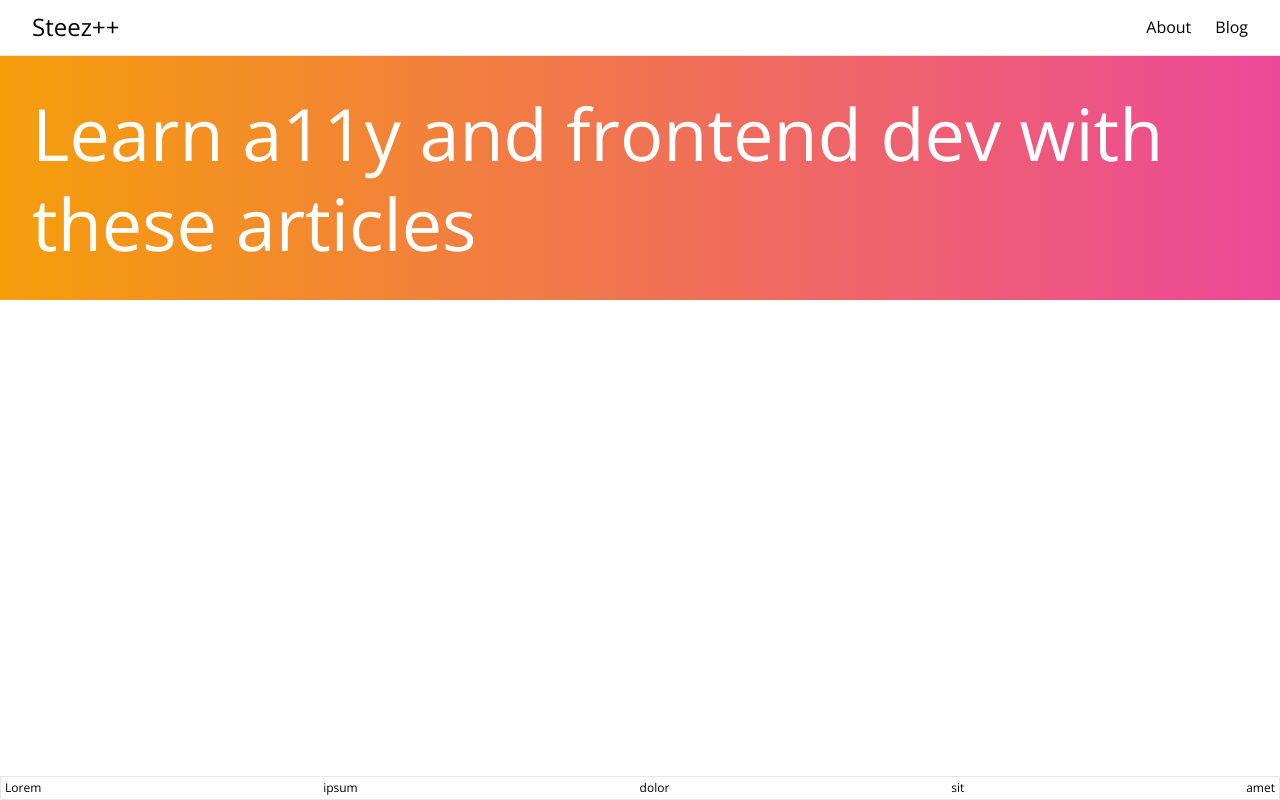
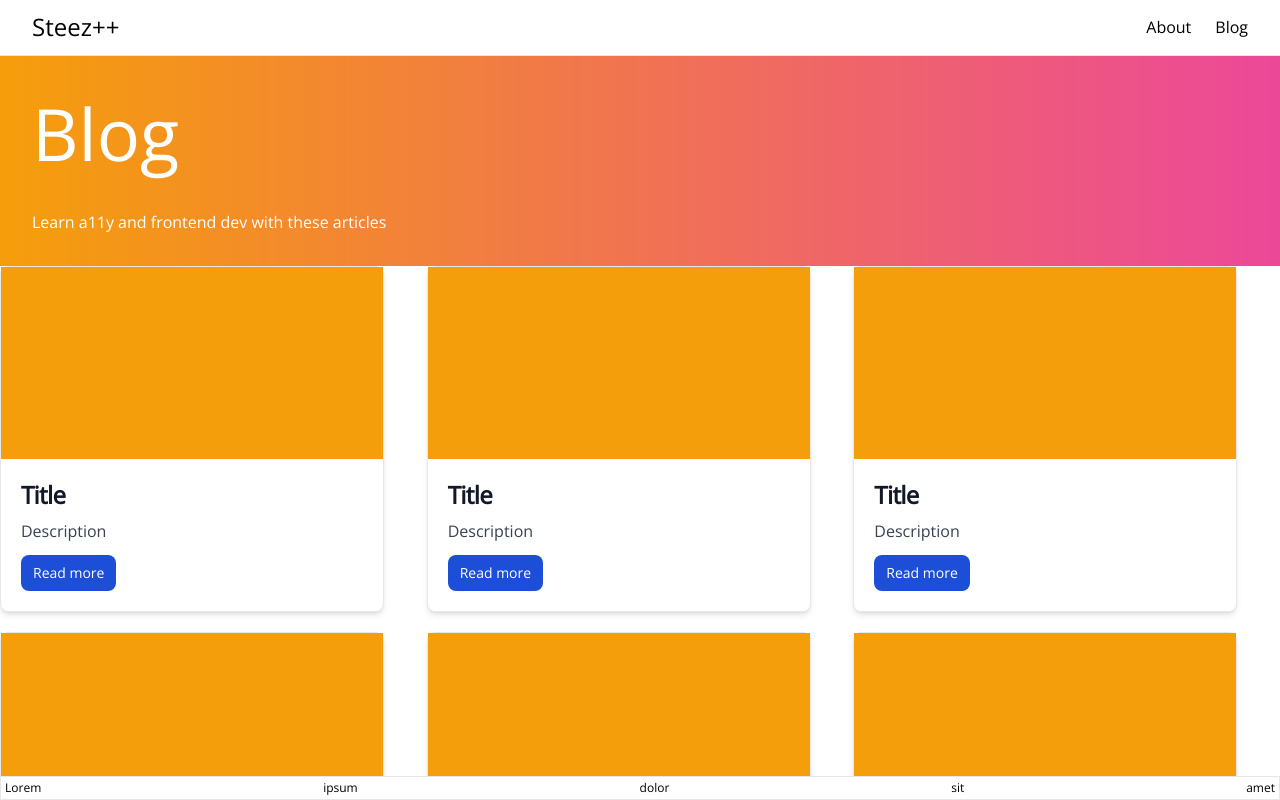
Before and after one commit to steezplusplus/Accessible-Web-Components, a Next.js app: page /blog in a window 1280 px wide. Built offline with nearby package versions, Linux system fonts and the light colour scheme.

Commit message:
feat: remove butter, rebuild article

```diff
--- a/app/blog/_components/article/Article.tsx
+++ b/app/blog/_components/article/Article.tsx
@@ -1,32 +1,18 @@
-import Link from 'next/link';
-import { Tag } from "../tag/Tag";
-
-export type ArticleProps = {
-  title: string;
-  slug: string;
-  tags: {
-    name: string;
-    slug: string;
-  }[];
-  summary: string;
-}
-
-export function Article(props: ArticleProps) {
-  const { title, slug, tags, summary } = props;
-  console.log(slug);
+export function Article() {
   return (
-    <article className="border border-solid border-black rounded-sm p-1">
-      <Link className="text-xl text-blue-800 hover:text-blue-900 hover:underline" href={`/blog/${slug}`}>{title}</Link>
-      <div>
-        <ul className="flex gap-x-2">
-          {tags.map((tag, i) => {
-            return <li key={`${tag.name}-${i}`}>
-              <Tag displayText={tag.name} />
-            </li>;
-          })}
-        </ul>
+    <article className="mb-5 max-w-sm rounded-lg border border-gray-200 bg-white shadow-md">
+      <a href="#">
+        <div className="h-48 w-full bg-amber-500" />
+      </a>
+      <div className="p-5">
+        <a href="#">
+          <h5 className="mb-2 text-2xl font-bold tracking-tight text-gray-900">Title</h5>
+        </a>
+        <p className="mb-3 font-normal text-gray-700">Description</p>
+        <a className="inline-flex items-center rounded-lg bg-blue-700 px-3 py-2 text-center text-sm font-medium text-white hover:bg-blue-800 focus:ring-4 focus:ring-blue-300" href="#">
+          Read more
+        </a>
       </div>
-      <p>{summary}</p>
     </article>
   );
 }
--- a/app/blog/page.tsx
+++ b/app/blog/page.tsx
@@ -1,13 +1,31 @@
+import { Article } from "./_components/article/Article";
+
 export default async function Blog() {
   return (
     <div>
       <header className="bg-gradient-to-r from-amber-500 to-pink-500">
         <ul className="flex flex-col gap-y-8 p-8">
           <li>
-            <h1 className="text-7xl leading-tight text-white">Learn a11y and frontend dev with these articles</h1>
+            <h2 className="text-7xl leading-tight text-white">Blog</h2>
+          </li>
+          <li>
+            <h3 className="text-white">Learn a11y and frontend dev with these articles</h3>
           </li>
         </ul>
       </header>
+
+      <section className="grid sm:grid-cols-1 md:grid-cols-2 lg:grid-cols-3">
+        <Article />
+        <Article />
+        <Article />
+        <Article />
+        <Article />
+        <Article />
+        <Article />
+        <Article />
+        <Article />
+      </section>
+
     </div>
   );
 }
```
